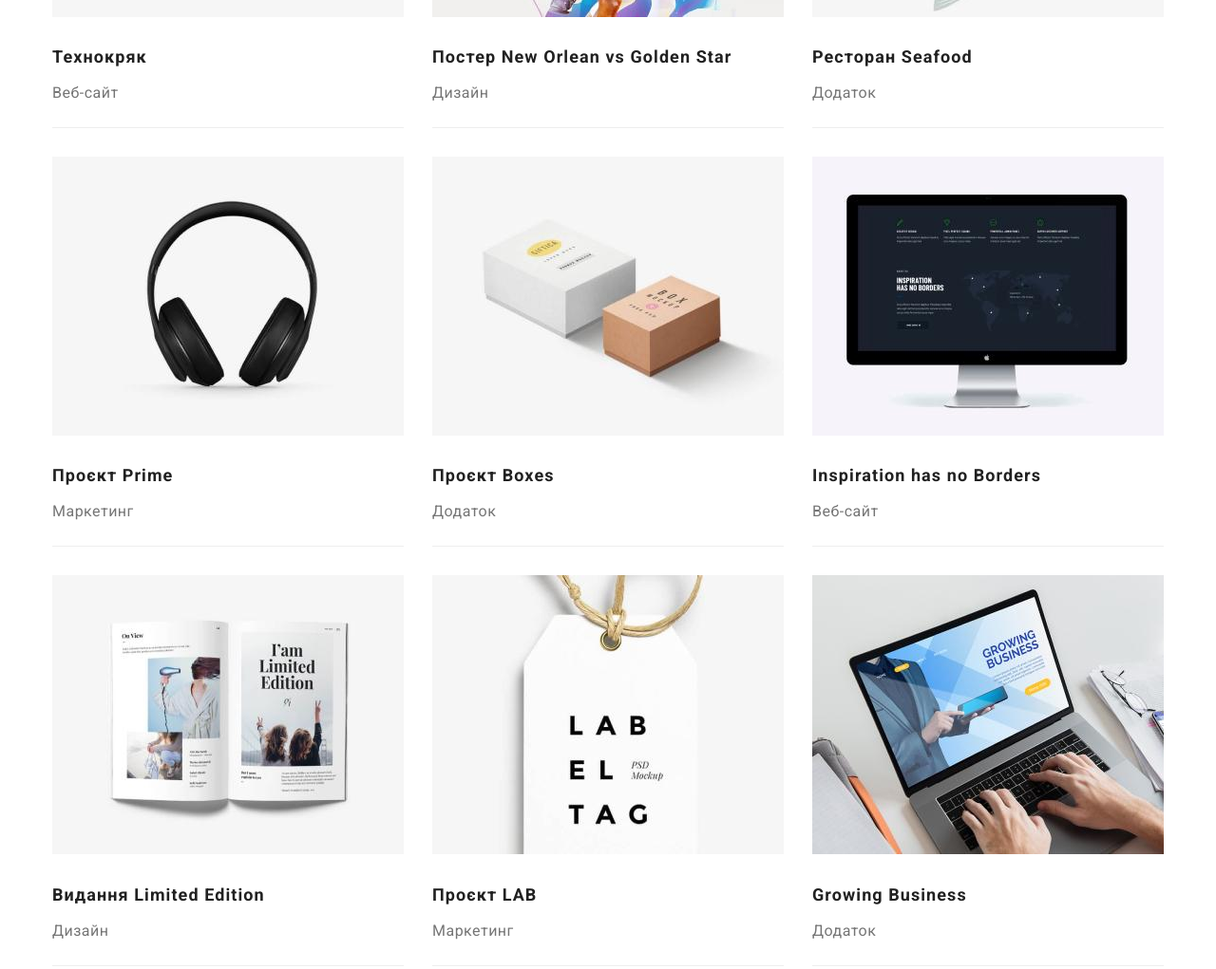
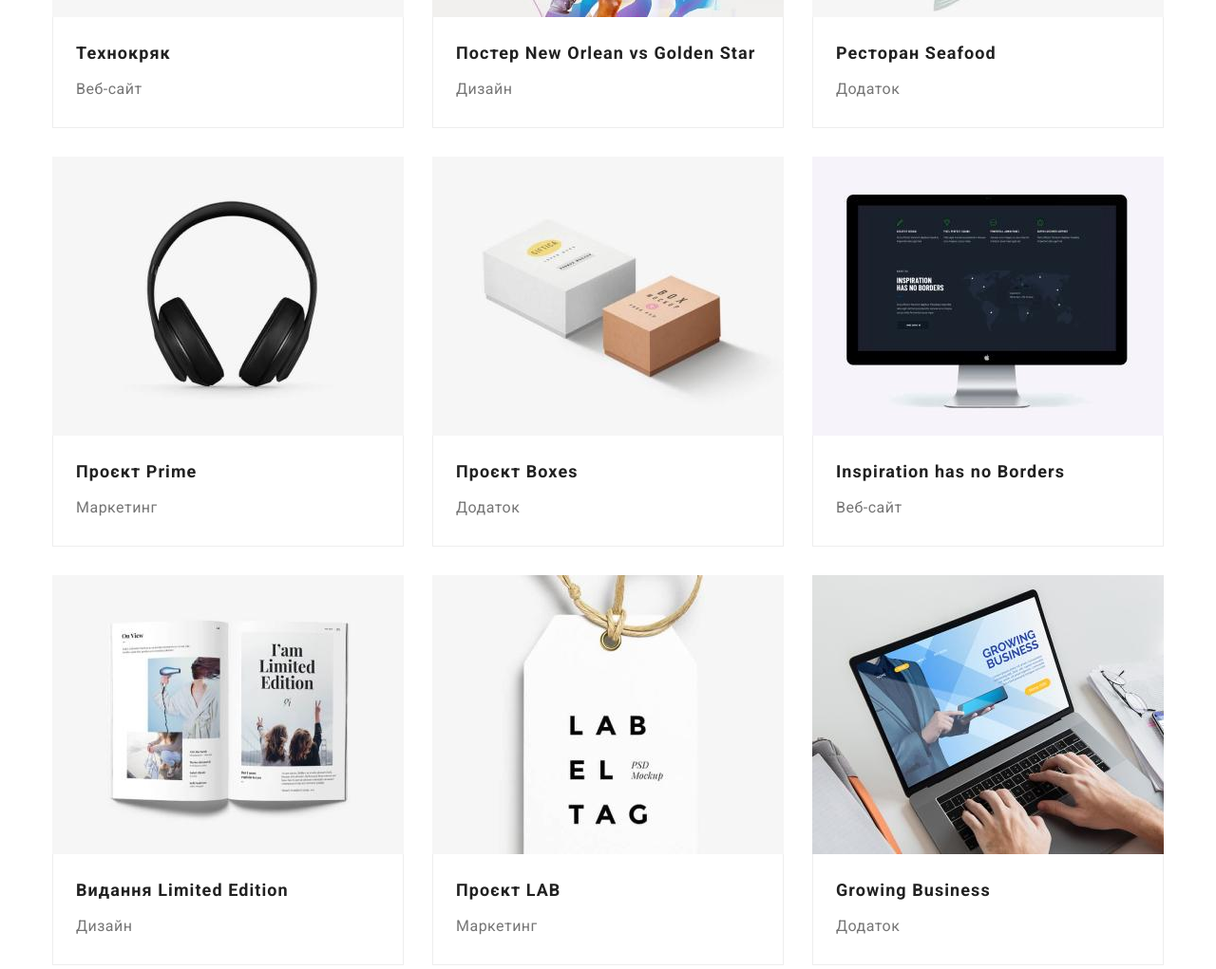
Before and after one commit to Valerka4052/goit-markup-hw-03, a plain HTML site: page portfolio.html in a window 1280 px wide. Shown: the part 540-1561 px from the top of the page at 95% size. Drawn offline with nearby package versions, Linux system fonts and the light colour scheme.

Commit message:
спроба 3

```diff
--- a/css/styles.css
+++ b/css/styles.css
@@ -126,8 +126,6 @@ border: 1px solid #EEEEEE;
     padding-bottom: 172px;
    }
 .hero .title {
-
-    /* padding-top: 200px; */
     margin-top: 0;
     margin-bottom: 30px;
 
@@ -144,6 +142,7 @@ border: 1px solid #EEEEEE;
 .hero .order{
     display: inline-block;
     border-radius: 4px;
+    border-style: none;
     padding-top: 10px;
     padding-bottom: 10px;
     padding-left: 32px;
@@ -208,6 +207,9 @@ border: 1px solid #EEEEEE;
 }
  /* section наші якості =======================*/
 /* section чим ми займаємось =========================*/
+.work {
+    padding-top: 0;
+}
 .work .list {
     display: flex;
     justify-content: space-between;
@@ -236,7 +238,7 @@ border: 1px solid #EEEEEE;
     line-height: 1.17;
     text-align: center;
 
-       color: var(--title-text-color)
+    color: var(--title-text-color)
 }
 .our-team .list {
     display: flex;
@@ -262,12 +264,12 @@ border: 1px solid #EEEEEE;
     color: var(--title-text-color);
     }
 .proffession {
-margin-top: 10px;
-margin-bottom: 0;
+    margin-bottom: 0;
+    margin-top: 10px;
 
-font-size: 16px;
-line-height: 1.19;
-text-align: center;
+    line-height: 1.19;
+    font-size: 16px;
+    text-align: center;
 }
 /* section наша команда============================== */
 /* main 1=============================*/
@@ -325,24 +327,30 @@ color: white ;
 
     margin: -15px;
 }
-
+img{
+    display: block;
+}
 .projects > .item {
     width: 370px;
-    padding-bottom: 20px;
+
     margin: 15px;
-    /* margin-bottom: 0; */
     flex-basis: calc((100% - 30px * 3) / 3);
+}
 
+.description {
+    border-right: 1px solid #EEEEEE;
+    border-left: 1px solid #EEEEEE;
     border-bottom: 1px solid #EEEEEE;
 
-}
-.projects > .item:nth-child(3n + 1) {
-/* margin-left: 0; */
+    padding-bottom: 24px;
+    padding-top: 20px;
+    padding-left: 24px;
+    padding-right: 24px;
 }
 
 .list .project-title {
-    margin-top:20px ;
     margin-bottom: 0;
+
     font-weight: 700;
     font-size: 18px;
     line-height: 2;
@@ -388,10 +396,7 @@ footer {
 address {
     padding-bottom: 60px;
 }
-.contacts-footer .list{
-    display: inline-block
 
-}
 .contacts-footer .link {
     display: inline-block;
     margin-top: 9px;
--- a/portfolio.html
+++ b/portfolio.html
@@ -58,93 +58,95 @@
           <ul class="projects list">
             <li class="item">
               <a href="" class="link"
-                ><img
+                ><img class="img"
                   src="./images/Technokryack.jpg"
                   alt="список спеціалістів"
                   width="370"
-                />
+                /><div class="description">
                 <h2 class="project-title">Технокряк</h2>
-                <p class="project-description">Веб-сайт</p></a
+                <p class="project-description">Веб-сайт</p></div></a
               >
             </li>
             <li class="item">
               <a href="" class="link"
-                ><img
+                ><img class="img"
                   src="./images/New_Orlean_vs_Golden_Star.jpg"
                   alt="гра в баскетбол"
                   width="370"
-                />
+                /><div class="description">
                 <h2 class="project-title">Постер New Orlean vs Golden Star</h2>
-                <p class="project-description">Дизайн</p></a
+                <p class="project-description">Дизайн</p></div></a
               >
             </li>
             <li class="item">
               <a href="" class="link"
-                ><img
+                ><img class="img"
                   src="./images/Seafood.jpg"
                   alt="логотип ресторану"
                   width="370"
-                />
+                /><div class="description">
                 <h2 class="project-title">Ресторан Seafood</h2>
-                <p class="project-description">Додаток</p></a
+                <p class="project-description">Додаток</p></div</a
               >
             </li>
             <li class="item">
               <a href="" class="link"
-                ><img src="./images/Prime.jpg" alt="навушники" width="370" />
+                ><img class="img" src="./images/Prime.jpg" alt="навушники" width="370" />
+                <div class="description">
                 <h2 class="project-title">Проєкт Prime</h2>
-                <p class="project-description">Маркетинг</p></a
+                <p class="project-description">Маркетинг</p></div></a
               >
             </li>
             <li class="item">
               <a href="" class="link"
-                ><img src="./images/Boxes.jpg" alt="дві коробки" width="370" />
+                ><img class="img" src="./images/Boxes.jpg" alt="дві коробки" width="370" />
+                <div class="description">
                 <h2 class="project-title">Проєкт Boxes</h2>
-                <p class="project-description">Додаток</p></a
+                <p class="project-description">Додаток</p></div></a
               >
             </li>
             <li class="item">
               <a href="" class="link"
-                ><img
+                ><img class="img"
                   src="./images/Inspiratoin_has_no_borders.jpg"
                   alt="карта на моніторі"
                   width="370"
-                />
+                /><div class="description">
                 <h2 class="project-title">Inspiration has no Borders</h2>
-                <p class="project-description">Веб-сайт</p></a
+                <p class="project-description">Веб-сайт</p></div></a
               >
             </li>
             <li class="item">
               <a href="" class="link"
-                ><img
+                ><img class="img"
                   src="./images/Limited_edition.jpg"
                   alt="відкритий журнал"
                   width="370"
-                />
+                /><div class="description">
                 <h2 class="project-title">Видання Limited Edition</h2>
-                <p class="project-description">Дизайн</p></a
+                <p class="project-description">Дизайн</p></div></a
               >
             </li>
             <li class="item">
               <a href="" class="link"
-                ><img
+                ><img class="img"
                   src="./images/Label_tag.jpg"
                   alt="бірка з написом"
                   width="370"
-                />
+                /><div class="description">
                 <h2 class="project-title">Проєкт LAB</h2>
-                <p class="project-description">Маркетинг</p></a
+                <p class="project-description">Маркетинг</p></div></a
               >
             </li>
             <li class="item">
               <a href="" class="link"
-                ><img
+                ><img class="img"
                   src="./images/Growing_business.jpg"
                   alt="робота за ноутбуком"
                   width="370"
-                />
+                /><div class="description">
                 <h2 class="project-title">Growing Business</h2>
-                <p class="project-description">Додаток</p></a
+                <p class="project-description">Додаток</p></div></a
               >
             </li>
           </ul>
```
